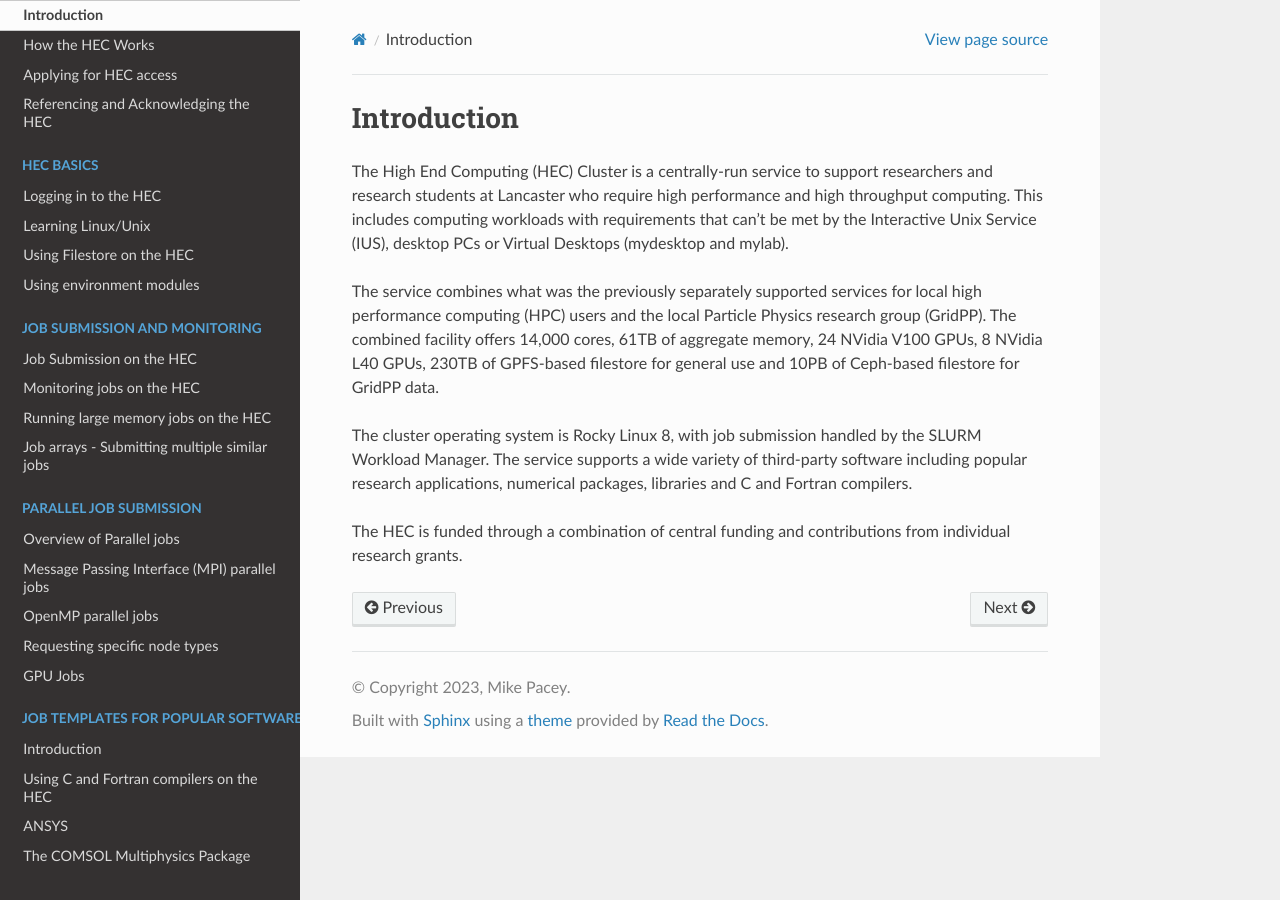
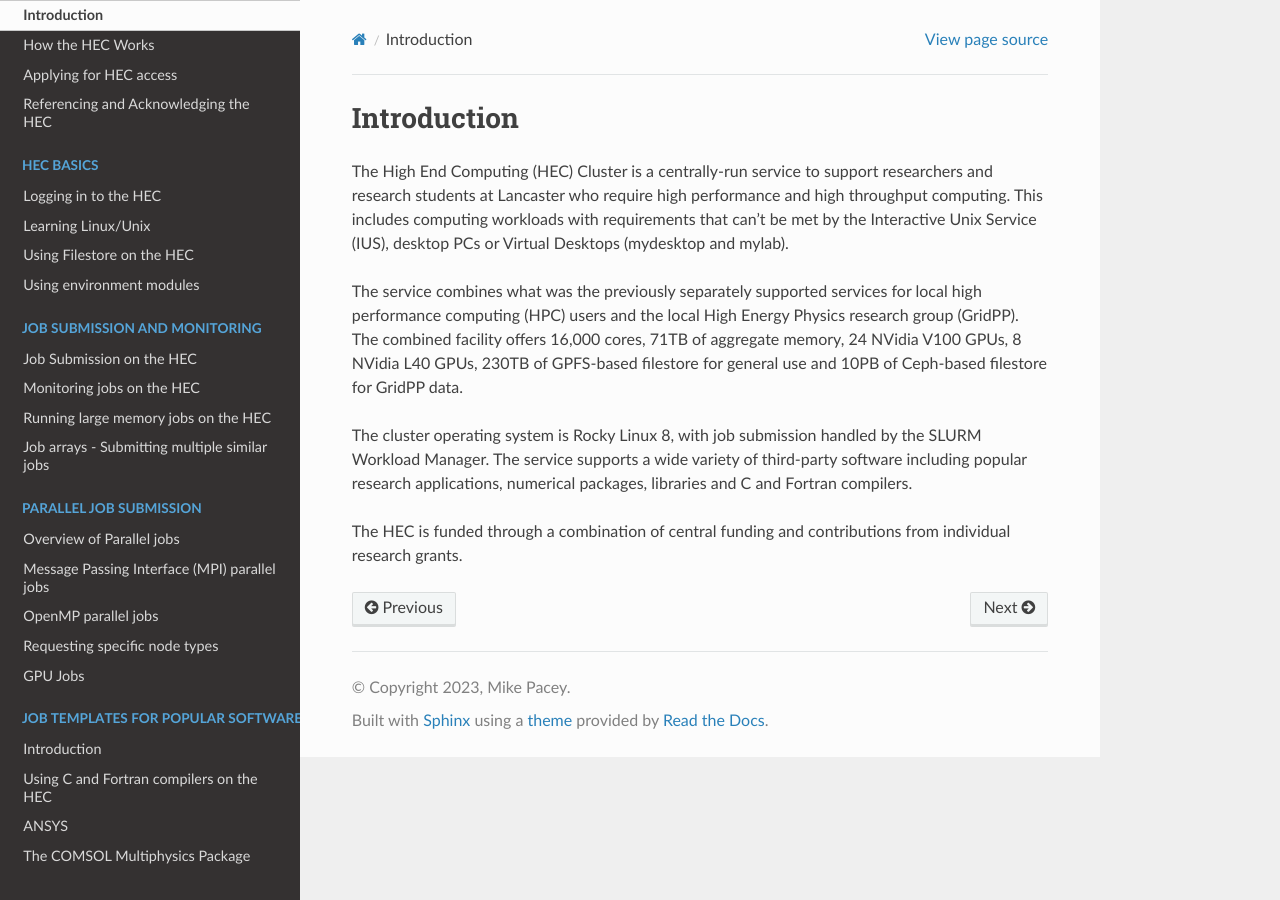
Before and after one commit to MikePacey/Lancaster-HEC, a Sphinx documentation site: the page built from docs/intro.rst, in a window 1280 px wide. Built offline with Sphinx 7.4.7 and the Read the Docs theme 3.1.0, drawn with Linux system fonts in a browser that asks for light colours; formulas are drawn with MathJax 3.

Commit message:
main branch

```diff
--- a/docs/index.rst
+++ b/docs/index.rst
@@ -57,6 +57,7 @@ Contents
    software/matlab
    software/namd
    software/opence
+   python
    software/r
    software/stata
    software/turbomole
--- a/docs/intro.rst
+++ b/docs/intro.rst
@@ -8,8 +8,8 @@ that can't be met by the Interactive Unix Service (IUS), desktop PCs or
 Virtual Desktops (mydesktop and mylab).
 
 The service combines what was the previously separately supported services for
-local high performance computing (HPC) users and the local Particle Physics
-research group (GridPP). The combined facility offers 14,000 cores, 61TB of
+local high performance computing (HPC) users and the local High Energy Physics
+research group (GridPP). The combined facility offers 16,000 cores, 71TB of
 aggregate memory, 24 NVidia V100 GPUs, 8 NVidia L40 GPUs, 230TB of GPFS-based
 filestore for general use and 10PB of Ceph-based filestore for GridPP data.
 
```
